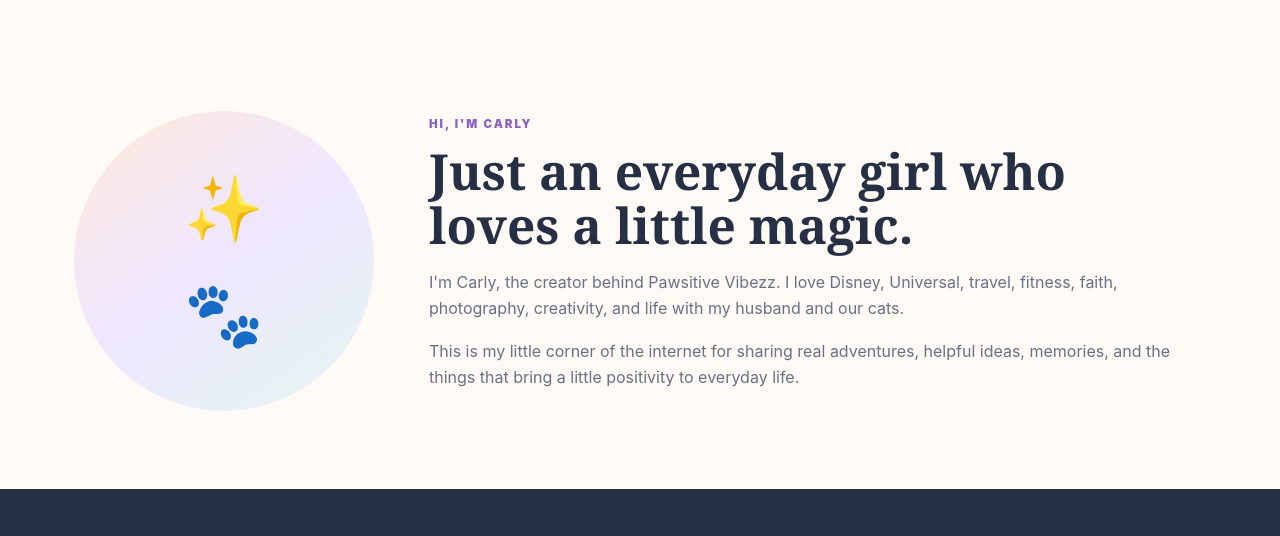
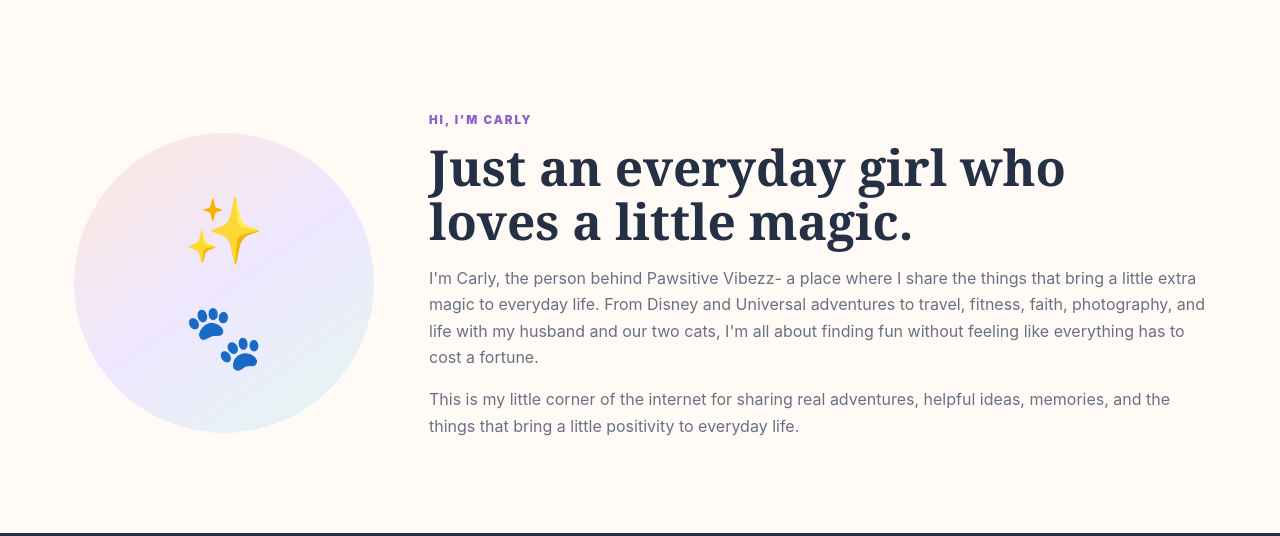
Before and after one commit to carcar12290/pawsitive-vibezz, a plain HTML site: page index.html in a window 1280 px wide. Shown: the part 7189-7725 px from the top of the page. Drawn offline with Linux system fonts and the light colour scheme.

Commit message:
Revise about section for improved clarity
Updated the about section to enhance personal branding and clarity.

```diff
--- a/index.html
+++ b/index.html
@@ -11,6 +11,6 @@
 <section class="section" id="faith"><p class="eyebrow">FAITH</p><h2>Faith for the journey.</h2><div class="grid posts" id="faith-posts"></div></section>
 <section class="section" id="pets"><p class="eyebrow">PAWSITIVE PETS</p><h2>Life with the boys 🐾</h2><div class="grid posts" id="pets-posts"></div></section>
 <section class="book" id="book"><div class="book-cover">📖<small>FIT<br>AT<br>DISNEY</small></div><div><p class="eyebrow">MY BOOK</p><h2>Fit at Disney</h2><p>A faith + fitness + Disney-inspired devotional and journal about making every step count.</p><a class="btn" href="#about">About the book</a></div></section>
-<section class="about" id="about"><div class="about-art">✨<br>🐾</div><div><p class="eyebrow">HI, I'M CARLY</p><h2>Just an everyday girl who loves a little magic.</h2><p>I'm Carly, the creator behind Pawsitive Vibezz. I love Disney, Universal, travel, fitness, faith, photography, creativity, and life with my husband and our cats.</p><p>This is my little corner of the internet for sharing real adventures, helpful ideas, memories, and the things that bring a little positivity to everyday life.</p></div></section>
+<section class="about" id="about"><div class="about-art">✨<br>🐾</div><div><p class="eyebrow">HI, I'M CARLY</p><h2>Just an everyday girl who loves a little magic.</h2><p>I'm Carly, the person behind Pawsitive Vibezz- a place where I share the things that bring a little extra magic to everyday life. From Disney and Universal adventures to travel, fitness, faith, photography, and life with my husband and our two cats, I'm all about finding fun without feeling like everything has to cost a fortune.</p><p>This is my little corner of the internet for sharing real adventures, helpful ideas, memories, and the things that bring a little positivity to everyday life.</p></div></section>
 </main><footer><h3>🐾 Pawsitive Vibezz</h3><p>Finding the magic in everyday adventures.</p><div><a href="#about">About</a> · <a href="#book">My Book</a> · <a href="#home">Back to top ↑</a></div><small>© <span id="year"></span> Pawsitive Vibezz</small></footer>
 <script src="posts.js"></script><script src="script.js"></script></body></html>
```
